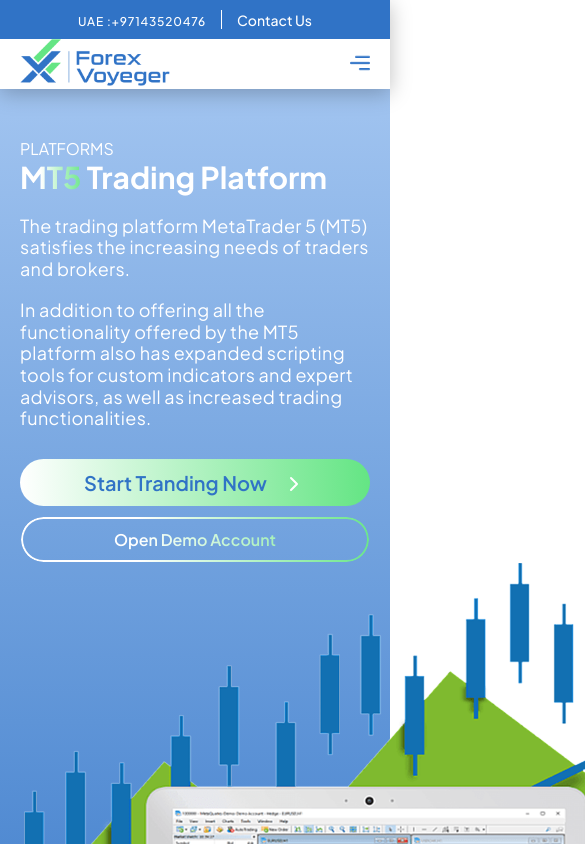
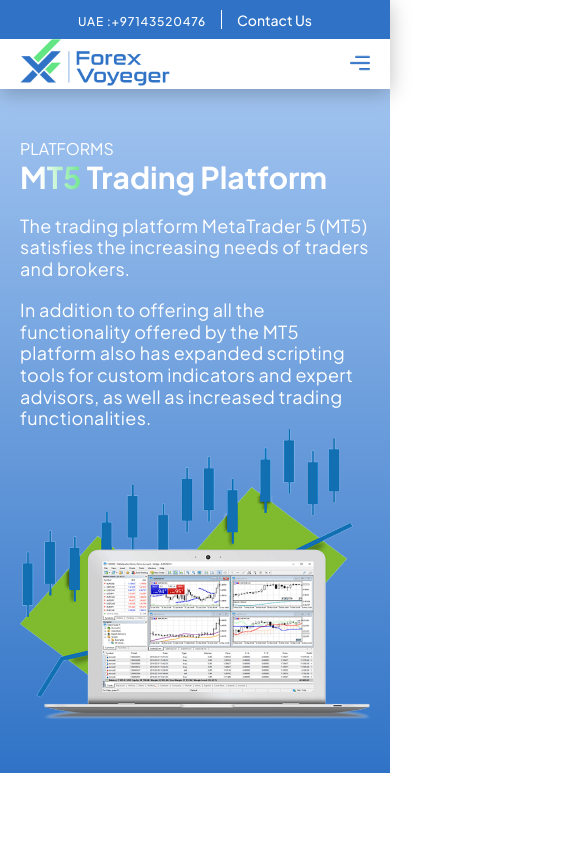
Before and after one commit to jimmyhinsu/forex-voyager-limited, a React (Create React App) app: page /meta5 in a window 390 px wide. Shown: the top 844 px of the page, 585 px wide, since content can reach past the window. Built offline with nearby package versions, Linux system fonts and the light colour scheme.

Commit message:
responsive issue solved

```diff
--- a/src/module/meta5/index.js
+++ b/src/module/meta5/index.js
@@ -4,7 +4,7 @@ import Gotonext from '../home/gotonext';
 // import Wanttoget from '../home/wanttoget';
 import Accountssection from '../home/Accountssections';
 import meta5banner from "../../assets/images/meta 5 banner.png"
-import Slideicon from "../../assets/svg/slideicon";
+// import Slideicon from "../../assets/svg/slideicon";
 import whatismeta from '../../assets/images/meta trader 5.png';
 import downloadapp from '../../assets/images/download-mt5.png';
 import meta5svg from '../../assets/svg/logo-mt5.svg';
@@ -30,7 +30,7 @@ export default function Meta5() {
                             <div className='traderline2'>
                                 <p data-aos="fade-down">In addition to offering all the functionality offered by the MT5 platform also has expanded scripting tools for custom indicators and expert advisors, as well as increased trading functionalities.</p>
                             </div>
-                            <div className='trader-button'>
+                            {/* <div className='trader-button'>
                                 <div className='start'>
                                     <button data-aos="fade-down">Start Tranding Now
                                         <Slideicon />
@@ -39,7 +39,7 @@ export default function Meta5() {
                                 <div className='open'>
                                     <button data-aos="fade-down">Open Demo Account</button>
                                 </div>
-                            </div>
+                            </div> */}
                         </div>
 
                         <div className='bannermt5'>
--- a/src/module/meta5/meta5.scss
+++ b/src/module/meta5/meta5.scss
@@ -178,6 +178,12 @@
             .bannermt5 {
                 width: 100%;
                 img {
+                }
+
+                @media (max-width: 1024px) {
+                    img {
+                        width: 100%;
+                    }
                 }
             }
         }
```
